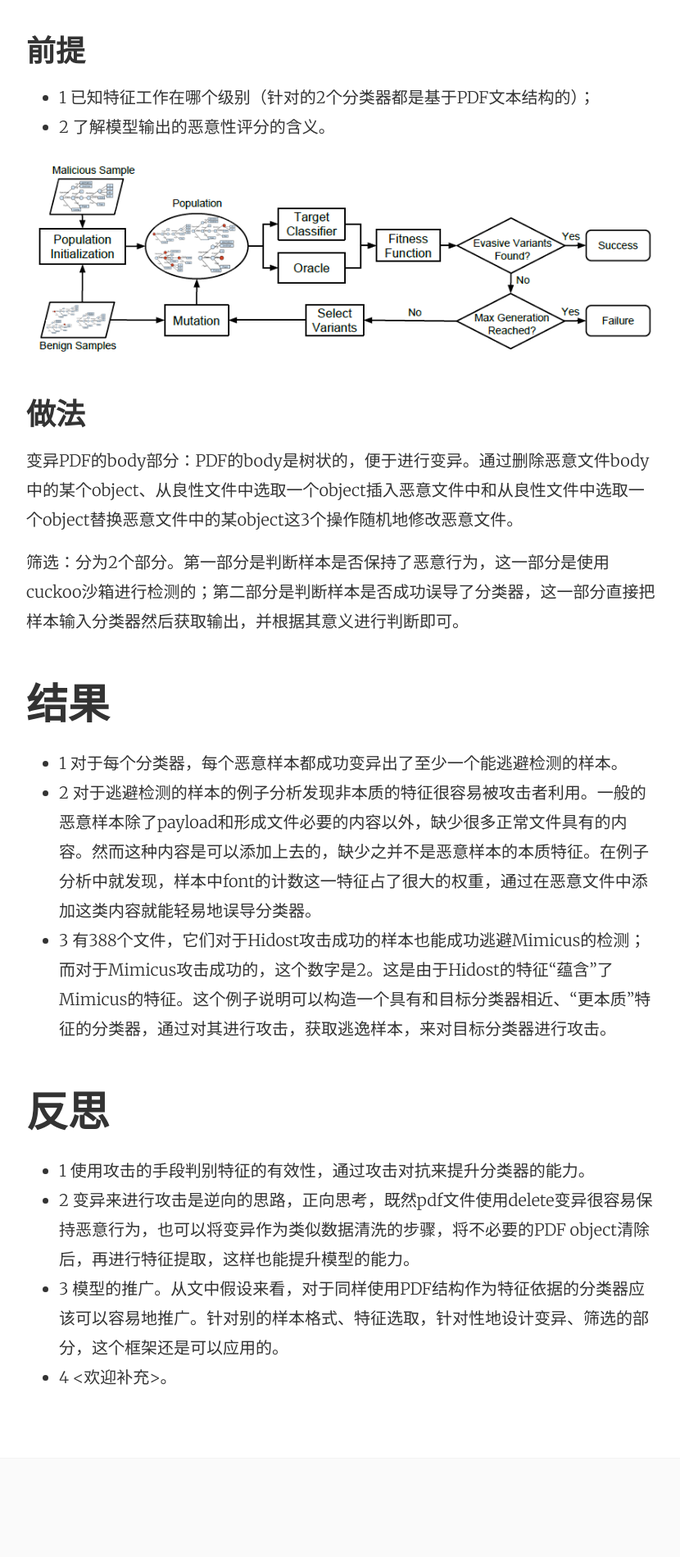
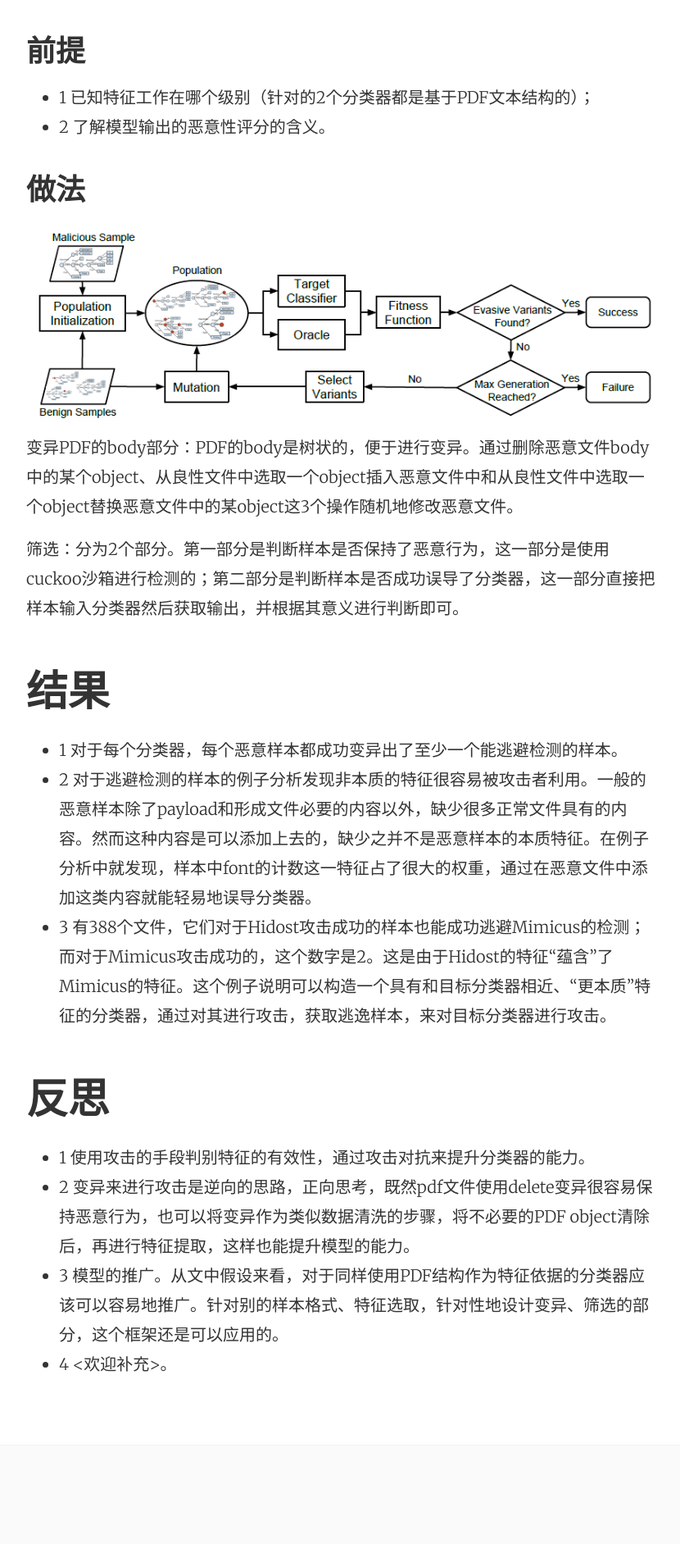
Before and after one commit to taolunban/taolunban.github.io, a Jekyll site: the page built from _posts/2017-05-24-Automatically Evading Classifiers.md, in a window 1280 px wide. Shown: the part 1600-3499 px from the top of the page at 82% size, without its empty margins (224-1054 px from the left). Built offline with Jekyll 4.4.1, drawn with Linux system fonts in a browser that asks for light colours.

```diff
--- a/_posts/2017-05-24-Automatically Evading Classifiers.md
+++ b/_posts/2017-05-24-Automatically Evading Classifiers.md
@@ -28,9 +28,9 @@ PDF分类器：基于PDF文本结构的2个State of the Art分类器：PDFrate
 * 1 已知特征工作在哪个级别（针对的2个分类器都是基于PDF文本结构的）；
 * 2 了解模型输出的恶意性评分的含义。
 
+
+### 做法
 ![](https://github.com/taolunban/taolunban.github.io/blob/master/assets/AECworkflow.png)
-### 做法
-
 变异PDF的body部分：PDF的body是树状的，便于进行变异。通过删除恶意文件body中的某个object、从良性文件中选取一个object插入恶意文件中和从良性文件中选取一个object替换恶意文件中的某object这3个操作随机地修改恶意文件。
 
 筛选：分为2个部分。第一部分是判断样本是否保持了恶意行为，这一部分是使用cuckoo沙箱进行检测的；第二部分是判断样本是否成功误导了分类器，这一部分直接把样本输入分类器然后获取输出，并根据其意义进行判断即可。
```
